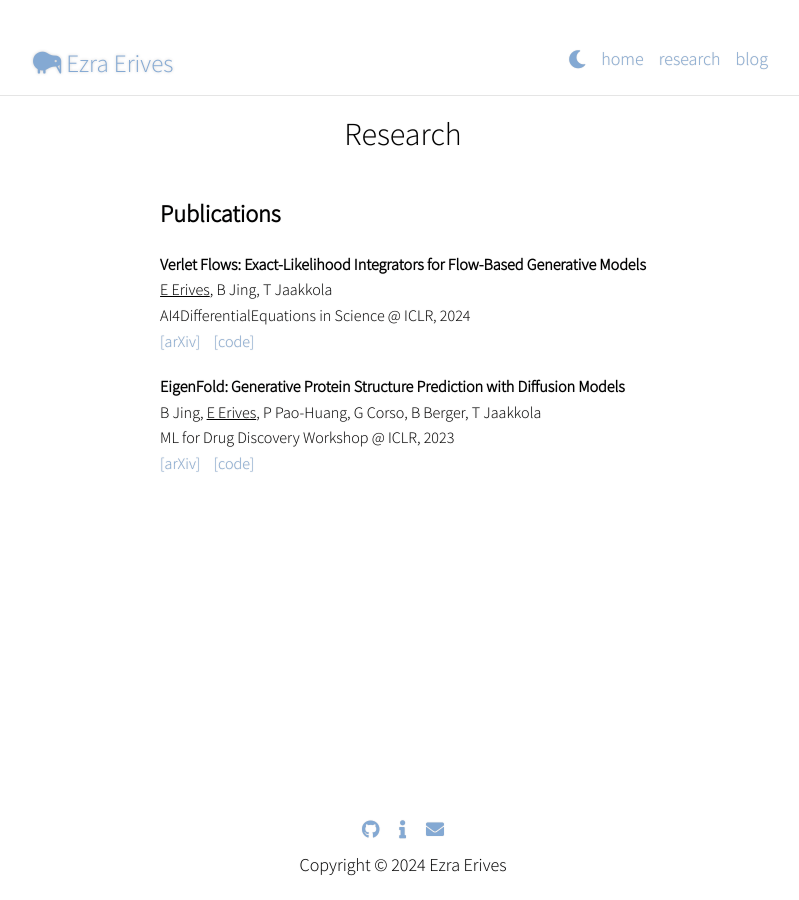
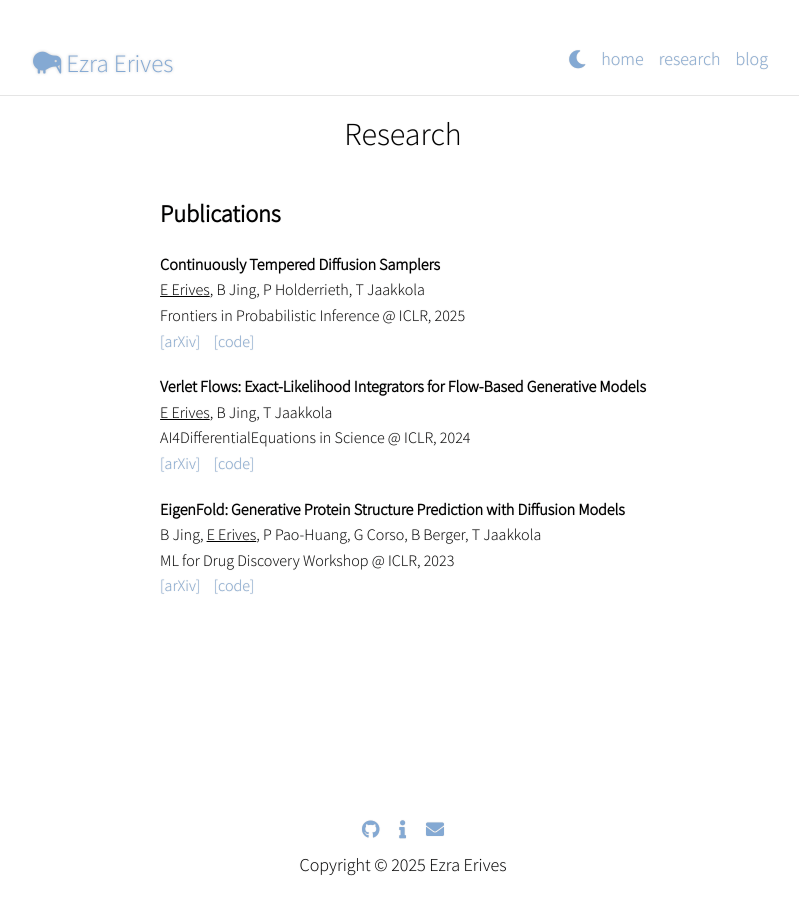
Before and after one commit to eje24/eje24.github.io, a Jekyll site: the page built from research.html, in a window 1280 px wide. Shown: the whole page, without its empty margins (237-1036 px from the left). Built offline with Jekyll 4.4.1, drawn with Linux system fonts in a browser that asks for light colours; nearby versions of some CDN libraries.

Commit message:
2025 update

```diff
--- a/_includes/footer.html
+++ b/_includes/footer.html
@@ -4,4 +4,4 @@
     <a href="mailto: ezraerives@gmail.com"><i class='fas fa-envelope'></i> </a>
 </div>
 </br>
-Copyright © 2024 Ezra Erives
+Copyright © 2025 Ezra Erives
--- a/research.html
+++ b/research.html
@@ -5,6 +5,15 @@ title: Research
 
 <h2>Publications</h2>
 <ul class="preprints">
+  <li class="preprint-item">
+    <div class="preprint-title">Continuously Tempered Diffusion Samplers</div>
+    <div><u>E Erives</u>, B Jing, P Holderrieth, T Jaakkola</div>
+    <div>Frontiers in Probabilistic Inference @ ICLR, 2025</div>
+    <div class="preprint-links">
+      <a href="https://arxiv.org/abs/2509.00316" target="_blank">[arXiv]</a>
+      <a href= "https://github.com/eje24/ctds" target="_blank">[code]</a>
+    </div>
+  </li>
   <li class="preprint-item">
     <div class="preprint-title">Verlet Flows: Exact-Likelihood Integrators for Flow-Based Generative Models</div>
     <div><u>E Erives</u>, B Jing, T Jaakkola</div>
```
Also changed, not shown: index.html (+5 -5 lines), README.md.
